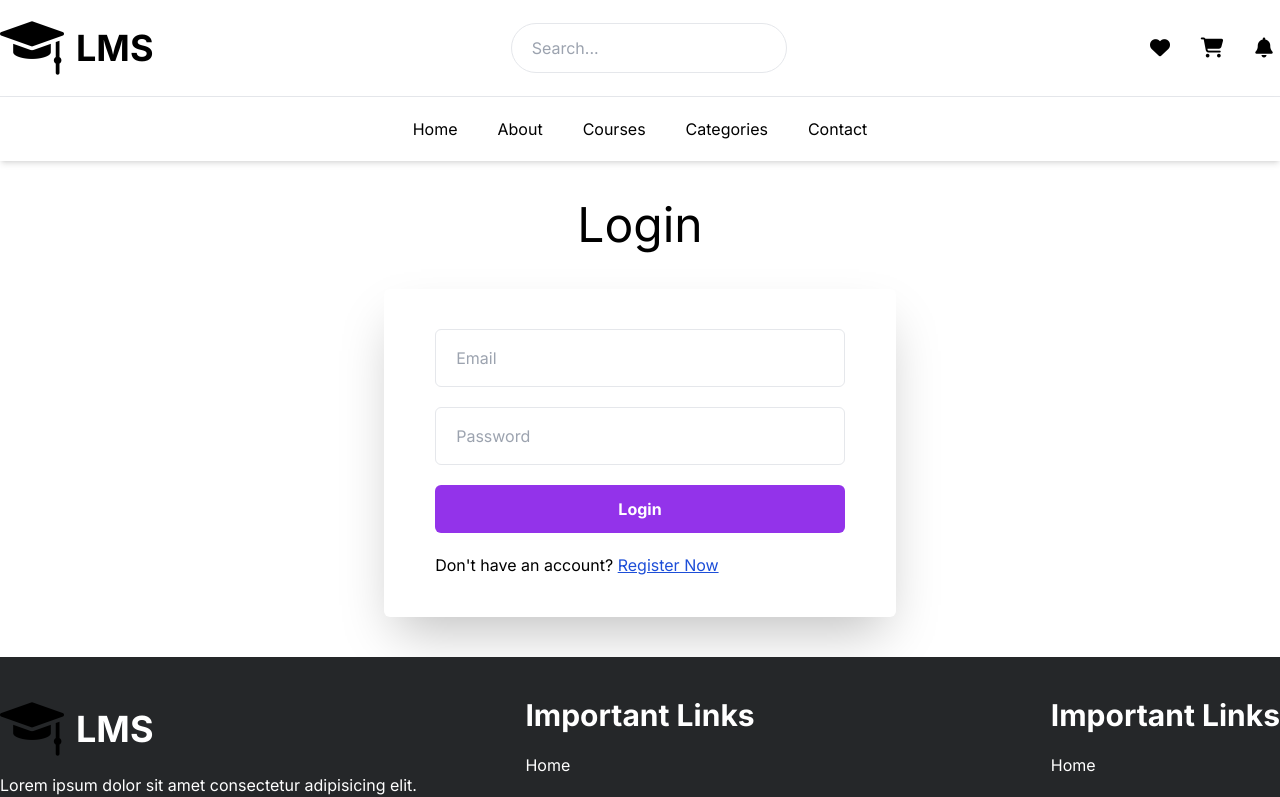
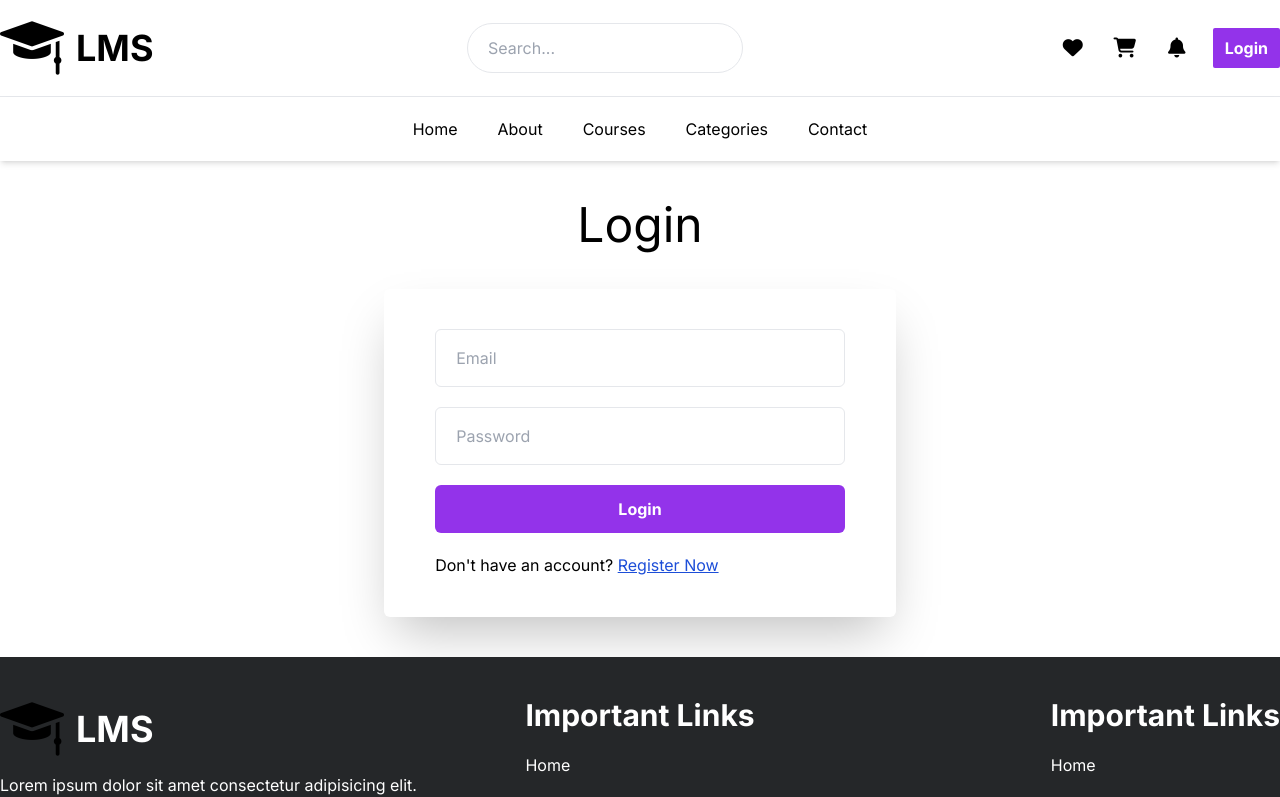
Before and after one commit to nabilsiddik/learning-management-system, a React (Vite) app: page / in a window 1280 px wide. Shown: the top 797 px of the page. Built offline with nearby package versions, Linux system fonts and the light colour scheme; no server answers.

Commit message:
Logout done

```diff
--- a/src/Components/Header/Header.jsx
+++ b/src/Components/Header/Header.jsx
@@ -1,8 +1,12 @@
-import React from 'react'
+import React, { useContext } from 'react'
 import { Link } from 'react-router-dom'
 import logo from '../../assets/images/mortarboard.png'
+import { UserContext } from '../../Context/UserContext/UserContext'
 
 const Header = () => {
+
+    const {userDetails, handleLogout} = useContext(UserContext)
+
   return (
     <div id='header'>
       <div className="header-top  py-4 border-b border-solid border-gray">
@@ -18,6 +22,14 @@ const Header = () => {
 
                 <div className="ecommerce-icons">
                     <ul className='flex items-center gap-5 text-white'>
+                        <li className={userDetails ? 'text-black font-bold flex items-center gap-1' : 'text-black font-bold flex items-center gap-1  hidden'}>
+                            <span className='text-xl h-8 w-8 block bg-white rounded-full flex items-center justify-center text-black'>
+                                <i className="fa-solid fa-user"></i>
+                            </span>
+                            <span>
+                                Welcome, {userDetails && userDetails.firstName} {userDetails && userDetails.lastName}
+                            </span>
+                        </li>
                         <li><Link>
                             <span className='text-xl h-8 w-8 block bg-white rounded-full flex items-center justify-center text-black'>
                                 <i className="fa-solid fa-heart"></i>
@@ -35,6 +47,18 @@ const Header = () => {
                             <i className="fa-solid fa-bell"></i>
                             </span>
                         </Link></li>
+
+                        <li className='text-black font-bold'>
+                            <button onClick={handleLogout} className={!userDetails ? 'btn bg-purple-600 py-2 px-3 rounded-sm text-white hidden' : 'btn bg-purple-600 py-2 px-3 rounded-sm text-white'}>
+                                {userDetails && 'Logout'}
+                            </button>
+
+                            <Link to='login'>
+                                <button className={userDetails ? 'btn bg-purple-600 py-2 px-3 rounded-sm text-white hidden' : 'btn bg-purple-600 py-2 px-3 rounded-sm text-white'}>
+                                    {!userDetails && 'Login'}
+                                </button>
+                            </Link>
+                        </li>
                     </ul>
                 </div>
             </div>
--- a/src/Components/Login/Login.jsx
+++ b/src/Components/Login/Login.jsx
@@ -1,14 +1,17 @@
 import { signInWithEmailAndPassword } from 'firebase/auth'
-import React, { useState } from 'react'
+import React, { useContext, useState } from 'react'
 import { auth } from '../firebase'
 import { ToastContainer, toast } from 'react-toastify';
 import 'react-toastify/dist/ReactToastify.css'; // Import Toastify CSS
 import { Link } from 'react-router-dom';
+import { UserContext } from '../../Context/UserContext/UserContext';
+
 
 const Login = () => {
 
   const [email, setEmail] = useState('')
   const [password, setPassword] = useState('')
+  const {userDetails} = useContext(UserContext)
 
   const handleSubmit = async (e) => {
       e.preventDefault()
@@ -26,9 +29,9 @@ const Login = () => {
   return (
     <div id='login' className='my-10'>
       <div className="container mx-auto">
-        <h1 className='text-5xl text-center'>Login</h1>
+        <h1 className='text-5xl text-center'>{userDetails ? "Logout" : "Login"}</h1>
 
-        <div className="login_form mt-10 shadow-2xl md:max-w-[60%] lg:max-w-[40%] max-w-[80%] mx-auto py-10 rounded-md">
+        <div className={userDetails ? 'login_form mt-10 shadow-2xl md:max-w-[60%] lg:max-w-[40%] max-w-[80%] mx-auto py-10 rounded-md hidden' : 'login_form mt-10 shadow-2xl md:max-w-[60%] lg:max-w-[40%] max-w-[80%] mx-auto py-10 rounded-md'}>
           <form onSubmit={handleSubmit} className='flex flex-col gap-5 w-[80%] mx-auto'>
             <input type="email"
               placeholder='Email'
@@ -45,7 +48,7 @@ const Login = () => {
 
             <input type="submit" value='Login' className='btn btn-lg bg-purple-600 text-white font-bold py-3 rounded-md' />
 
-            <p>Don't have an account? <Link className='underline text-blue-700' to='register'>Register Now</Link></p>
+            <p>Don't have an account? <Link to='register' className='underline text-blue-700'>Register Now</Link></p>
           </form>
         </div>
       </div>
--- a/src/Components/Register/Signup.jsx
+++ b/src/Components/Register/Signup.jsx
@@ -75,7 +75,7 @@ const Signup = () => {
 
             <input type="submit" value='Register' className='btn btn-lg bg-purple-600 text-white font-bold py-3 rounded-md' />
 
-            <p>Already have an account? <Link className='underline text-blue-700' to='/'>Login Now</Link></p>
+            <p>Already have an account? <Link className='underline text-blue-700' to='/login'>Login Now</Link></p>
           </form>
         </div>
       </div>
--- a/src/Context/UserContext/UserContext.jsx
+++ b/src/Context/UserContext/UserContext.jsx
@@ -0,0 +1,51 @@
+import React, { createContext, useEffect, useState } from 'react'
+import { auth, db } from '../../Components/firebase'
+import {getDoc, doc} from 'firebase/firestore'
+
+const UserContext = createContext()
+
+const UserContextProvider = (props) => {
+
+    const [userDetails, setUserDetails] = useState(null)
+
+    const fatchingUserData = async() => {
+        auth.onAuthStateChanged(async(user) => {
+            console.log(user)
+            const docRef = doc(db, "Users", user.uid)
+            const docSnap = await getDoc(docRef)
+            if(docSnap.exists()){
+            setUserDetails(docSnap.data())
+            console.log(docSnap.data())
+            }else{
+            console.log("User is not logged in.")
+            }
+        })
+    }
+
+    const handleLogout = async() => {
+        try{
+            await auth.signOut()
+            window.location.href = "/login"
+            console.log("Logout Successfull")
+        }catch(error){
+            console.log(error.message)
+        }
+    }
+
+    useEffect(()=>{
+        fatchingUserData()
+    }, [])
+
+    const userContextValue = {
+        userDetails,
+        handleLogout
+    }
+
+  return (
+    <UserContext.Provider value={userContextValue}>
+      {props.children}
+    </UserContext.Provider>
+  )
+}
+
+export {UserContext, UserContextProvider}
--- a/src/Pages/Home/Home.jsx
+++ b/src/Pages/Home/Home.jsx
@@ -1,30 +1,12 @@
-import React, { useContext, useEffect, useState } from 'react'
+import React, { useContext } from 'react'
 import DisplayCourses from '../../Components/DisplayCourses/DisplayCourses'
-import { auth, db } from '../../Components/firebase'
-import {setDoc, getDoc, doc} from 'firebase/firestore'
 import Login from '../../Components/Login/Login'
+import { UserContext } from '../../Context/UserContext/UserContext'
+
 
 const Home = () => {
 
-  const [userDetails, setUserDetails] = useState(null)
-
-  const fatchingUserData = async() => {
-    auth.onAuthStateChanged(async(user) => {
-      console.log(user)
-      const docRef = doc(db, "Users", user.uid)
-      const docSnap = await getDoc(docRef)
-      if(docSnap.exists()){
-        setUserDetails(docSnap.data())
-        console.log(docSnap.data())
-      }else{
-        console.log("User is not logged in.")
-      }
-    })
-  }
-
-  useEffect(()=>{
-    fatchingUserData()
-  }, [])
+  const {userDetails} = useContext(UserContext)
 
   return (
     <div id='home_page' className='my-10'>
--- a/src/main.jsx
+++ b/src/main.jsx
@@ -3,10 +3,13 @@ import ReactDOM from 'react-dom/client'
 import App from './App.jsx'
 import './SASS/index.scss'
 import { CourseContextProvider } from './Context/CourseContext/CourseContext.jsx'
+import { UserContextProvider } from './Context/UserContext/UserContext.jsx'
 
 
 ReactDOM.createRoot(document.getElementById('root')).render(
   <CourseContextProvider>
-    <App />
+    <UserContextProvider>
+      <App />
+    </UserContextProvider>
   </CourseContextProvider>,
 )
```
